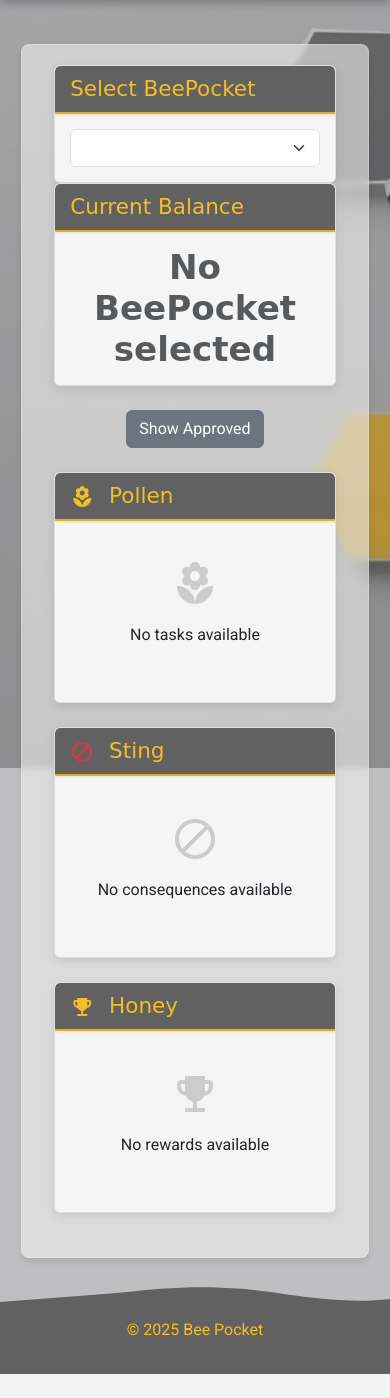
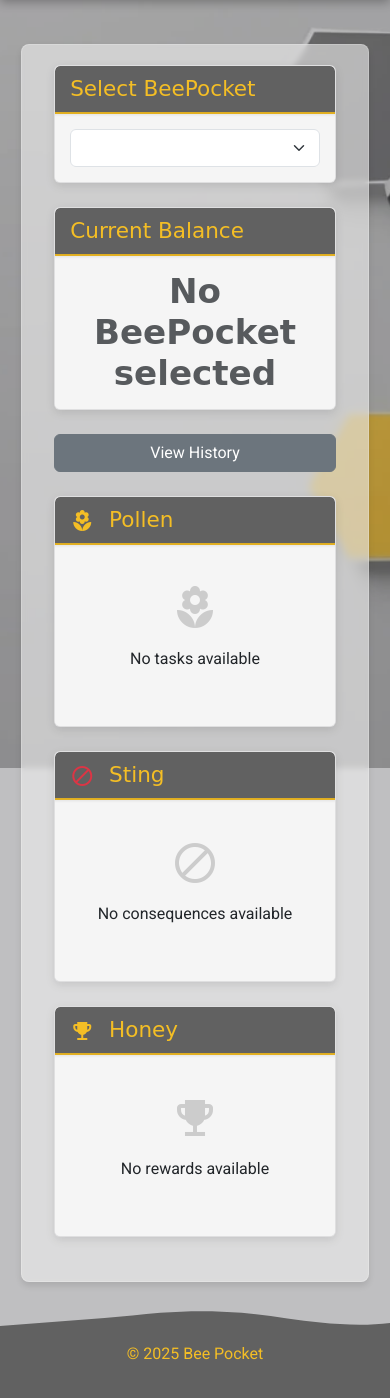
Before and after one commit to joe-aswonvos/bee_pocket, a Django app: page /pocket/ in a window 390 px wide. Shown: the part 76-1474 px from the top of the page. Before the commit the page ends 1450 px from the top, so only its background shows below. Run offline with Django 5.2, Linux system fonts and the light colour scheme; the visitor is signed in with stand-in values (Sample User, id 1); lists and menus that the app fills with data are empty; some web fonts are replaced.

Commit message:
Enhance item approval process and update admin interfaces: add approval date, modify active status, and improve item detail display

```diff
--- a/create_app/views.py
+++ b/create_app/views.py
@@ -117,6 +117,8 @@ def item_instances(request, beepocket_id):
 def approve_item_instance(request, instance_id):
     instance = get_object_or_404(ItemInstance, id=instance_id)
     instance.Approved = True
+    instance.ApprovedOn = timezone.now()
+    instance.ActiveStatus = False
     instance.save()
     return redirect('create_item')
 
--- a/pocket_app/templates/pocket.html
+++ b/pocket_app/templates/pocket.html
@@ -7,13 +7,13 @@
 {% block content %}
 <div class="container">
   <!-- BeePocket Selection and Balance Section -->
-  <div class="row mb-4 align-items-center">
-    <div class="col-md-6">
-      <div class="card">
+  <div class="row mb-4 align-items-stretch">
+    <div class="col-md-6 mb-4 mb-md-0 d-flex">
+      <div class="card h-100 flex-grow-1">
         <div class="card-header">
           <h4 class="m-0">Select BeePocket</h4>
         </div>
-        <div class="card-body">
+        <div class="card-body d-flex justify-content-center align-items-center">
           <select id="beepocket-selector" class="form-select" onchange="location.href='?beepocket_id='+this.value">
             {% for beepocket in beepockets %}
               <option value="{{ beepocket.id }}" {% if selected_beepocket and selected_beepocket.id == beepocket.id %}selected{% endif %}>
@@ -25,8 +25,8 @@
       </div>
     </div>
 
-    <div class="col-md-6">
-      <div class="card">
+    <div class="col-md-6 d-flex">
+      <div class="card h-100 flex-grow-1">
         <div class="card-header">
           <h4 class="m-0">Current Balance</h4>
         </div>
@@ -53,18 +53,18 @@
   <!-- Toggle Button for Approved/Not Approved Items -->
   <div class="row mb-4">
     <div class="col text-center">
-      <a href="?beepocket_id={{ selected_beepocket.id }}&show_approved={{ show_approved|toggle_boolean }}" class="btn btn-secondary">
+      <a href="?beepocket_id={{ selected_beepocket.id }}&show_approved={{ show_approved|toggle_boolean }}" class="btn btn-secondary w-100">
         {% if show_approved %}
-          Show Not Approved
+          Show Available
         {% else %}
-          Show Approved
+          View History
         {% endif %}
       </a>
     </div>
   </div>
 
   <!-- Main Content: Three Columns -->
-  <div class="row">
+  <div class="row d-flex">
     <!-- Pollen (Tasks) Column -->
     <div class="col-md-4 mb-4">
       <div class="card h-100">
@@ -74,16 +74,20 @@
             Pollen
           </h4>
         </div>
-        <div class="card-body" id="pollen-container" style="max-height: 500px; overflow-y: auto;">
+        <div class="card-body scrolling" id="pollen-container">
           {% if pollen_items %}
           {% for item in pollen_items %}
           <div class="card item-card mb-3" onclick="window.location.href='{% url 'item_detail' item.id %}'">
             <div class="card-body p-3">
-              <div class="justify-content-between align-items-center">
-                <h5 class="card-title mb-1">{{ item.item.item_name }}</h5>
-                <span class="badge rounded-circle bg-success">+{{ item.item.item_value }}</span>
+              <div class="justify-content-between align-items-center row">
+                <h5 class="card-title mb-1 col-10">{{ item.item.item_name }}</h5>
+                <span class="badge bg-success col-2">+{{ item.item.item_value }}</span>
               </div>
+              {% if item.Approved %}
+              <span class="text-muted small">Completed: {{ item.ApprovedOn|date:"M d, Y" }}</span>
+              {% else %}
               <span class="text-muted small">Complete by: {{ item.expireon|date:"M d, Y" }}</span>
+              {% endif %}
               <p class="card-text text-muted small description">{{ item.item.item_description }}</p>
             </div>
           </div>
@@ -107,16 +111,21 @@
             Sting
           </h4>
         </div>
-        <div class="card-body" id="sting-container" style="max-height: 500px; overflow-y: auto;">
+        <div class="card-body scrolling" id="sting-container">
           {% if sting_items %}
             {% for item in sting_items %}
               <div class="card item-card mb-3" onclick="window.location.href='{% url 'item_detail' item.id %}'">
                 <div class="card-body p-3">
-                  <div class="d-flex justify-content-between">
-                    <h5 class="card-title mb-1">{{ item.item.item_name }}</h5>
-                    <span class="badge bg-danger">-{{ item.item.item_value }}</span>
+                  <div class="justify-content-between align-items-center row">
+                    <h5 class="card-title mb-1 col-10">{{ item.item.item_name }}</h5>
+                    <span class="badge bg-danger col-2">-{{ item.item.item_value }}</span>
                   </div>
-                  <p class="card-text text-muted small mb-0">{{ item.created_on|date:"M d, Y" }}</p>
+                  {% if item.Approved %}
+                    <span class="text-muted small">Received: {{ item.ApprovedOn|date:"M d, Y" }}</span>
+                  {% else %}
+                    <span class="text-muted small">Expires: {{ item.expireon|date:"M d, Y" }}</span>
+                  {% endif %}
+                  <p class="card-text text-muted small description">{{ item.item.item_description }}</p>
                 </div>
               </div>
             {% endfor %}
@@ -139,18 +148,23 @@
             Honey
           </h4>
         </div>
-        <div class="card-body" id="honey-container" style="max-height: 500px; overflow-y: auto;">
+        <div class="card-body scrolling" id="honey-container">
           {% if honey_items %}
             {% for item in honey_items %}
-              <div class="card item-card mb-3" onclick="window.location.href='{% url 'item_detail' item.id %}'">
-                <div class="card-body p-3">
-                  <div class="d-flex justify-content-between">
-                    <h5 class="card-title mb-1">{{ item.item.item_name }}</h5>
-                    <span class="badge bg-warning text-dark">-{{ item.item.item_value }}</span>
-                  </div>
-                  <p class="card-text text-muted small mb-0">{{ item.created_on|date:"M d, Y" }}</p>
+            <div class="card item-card mb-3" onclick="window.location.href='{% url 'item_detail' item.id %}'">
+              <div class="card-body p-3">
+                <div class="justify-content-between align-items-center row">
+                  <h5 class="card-title mb-1 col-10">{{ item.item.item_name }}</h5>
+                  <span class="badge bg-warning col-2">-{{ item.item.item_value }}</span>
                 </div>
+                {% if item.Approved %}
+                  <span class="text-muted small">Received: {{ item.ApprovedOn|date:"M d, Y" }}</span>
+                {% else %}
+                  <span class="text-muted small">Expires: {{ item.expireon|date:"M d, Y" }}</span>
+                {% endif %}
+                <p class="card-text text-muted small description">{{ item.item.item_description }}</p>
               </div>
+            </div>
             {% endfor %}
           {% else %}
             <div class="text-center py-4">
--- a/static/css/style.css
+++ b/static/css/style.css
@@ -30,7 +30,7 @@
    --z-content: 1;
    --z-header: 10;
    --z-footer: 10;
-   --z-modal-backdrop: -1;
+   --z-modal-backdrop: 11;
    --z-modal: 1060;
  }
 
@@ -221,6 +221,11 @@
    flex: 1;
  }
 
+ .scrolling {
+  max-height: 400px;
+  overflow-y: auto;
+ }
+
  /* Custom scrollable area background */
  .myscrollable {
    background-color: rgba(var(--primary-color-rgb), 0.1);
@@ -311,6 +316,13 @@
   top: -0.1em;
 }
 
+.btn.disabled {
+  pointer-events: none;
+  opacity: 0.5;
+  background-color: var(--tertiary-color);
+  border-color: var(--tertiary-color);
+}
+
  /* ====================================
   * 8. MODAL COMPONENTS
   * ==================================== */
@@ -320,24 +332,9 @@
    pointer-events: none;
  }
 
- .modal {
-   z-index: var(--z-modal);
- }
-
- .modal-dialog {
+ .modal-dialog, .modal-content, .modal-header, .modal-body, .modal-footer, .modal {
    z-index: var(--z-modal);
    pointer-events: auto;
- }
-
- .modal-content {
-   z-index: var(--z-modal);
-   background-color: white;
-   pointer-events: auto;
- }
-
- .modal-content * {
-   pointer-events: auto;
-   opacity: 1;
  }
 
  /* ====================================
--- a/static/js/script.js
+++ b/static/js/script.js
@@ -4,8 +4,7 @@ document.addEventListener("DOMContentLoaded", function () {
   const modalElements = document.querySelectorAll(".modal");
   modalElements.forEach((modal) => {
     modal.addEventListener("show.bs.modal", function () {
-      // Set modal to higher z-index immediately
-      modal.style.zIndex = "1050";
+      document.body.appendChild(modal);
 
       setTimeout(() => {
         // Configure backdrop properly
@@ -55,32 +54,44 @@ function showItemInstances(beepocketId) {
     .then((data) => {
       const itemInstancesDiv = document.getElementById("item_instances");
       itemInstancesDiv.innerHTML = "";
-      data.item_instances.forEach((instance) => {
+
+      // Sort items: approved items at the bottom
+      const sortedItems = data.item_instances.sort((a, b) => a.approved - b.approved);
+
+      sortedItems.forEach((instance) => {
         const card = document.createElement("div");
-        card.className = "col-md-12";
+        card.className = "d-flex justify-content-between align-items-center mb-2";
         card.innerHTML = `
-                    <div class="card mb-3">
-                        <div class="card-header">
-                            ${instance.item_name}
-                        </div>
-                        <div class="card-body">
+                  <div>
+                    <h5 class="card-title">${instance.item_name}</h5>
                     <p class="card-text">Created By: ${instance.created_by}</p>
                     <p class="card-text">Created On: ${instance.created_on}</p>
                     <p class="card-text">Active Status: ${instance.active_status}</p>
                     <p class="card-text">Approved: ${instance.approved}</p>
-                            <a href="/create/approve_item_instance/${instance.id}/" class="btn btn-success btn-sm" title="Approve Instance">
+                  </div>
+                  <div>
+                    <a href="/create/approve_item_instance/${instance.id}/" class="btn btn-success btn-sm ${instance.approved ? 'disabled' : ''}" title="Approve Instance">
                       <span class="material-icons">check_circle</span>
                     </a>
-                            <a href="/create/edit_item_instance/${instance.id}/" class="btn btn-warning btn-sm" title="Edit Instance">
+                    <a href="/create/edit_item_instance/${instance.id}/" class="btn btn-warning btn-sm ${instance.approved ? 'disabled' : ''}" title="Edit Instance">
                       <span class="material-icons">edit</span>
                     </a>
-                            <a href="/create/delete_item_instance/${instance.id}/" class="btn btn-danger btn-sm" title="Delete Instance">
+                    <a href="/create/delete_item_instance/${instance.id}/" class="btn btn-danger btn-sm ${instance.approved ? 'disabled' : ''}" title="Delete Instance">
                       <span class="material-icons">delete</span>
                     </a>
                   </div>
-                    </div>
+
                 `;
         itemInstancesDiv.appendChild(card);
       });
     });
 }
+
+document.getElementById('item_category').addEventListener('change', function() {
+    var newCategoryInput = document.getElementById('new_category_name');
+    if (this.value === 'new') {
+        newCategoryInput.style.display = 'block';
+    } else {
+        newCategoryInput.style.display = 'none';
+    }
+});
--- a/templates/base.html
+++ b/templates/base.html
@@ -83,8 +83,8 @@
       </nav>
     </header>
 
-    <main class="container my-4 d-flex flex-grow-1">
-      <div class="content-container container flex-grow-1 d-flex flex-column">
+    <main class="container my-4 d-flex">
+      <div class="content-container container d-flex flex-column">
         {% block content %}{% endblock %}
       </div>
     </main>
```
Also changed, not shown: admin_app/admin.py (+23 -3 lines), admin_app/templates/admin.html (+5 -5 lines), create_app/templates/create.html (+10 -23 lines), pocket_app/admin.py (+25 -4 lines), pocket_app/templates/item_detail.html (+10 -9 lines). Lines whose indentation alone changed are shown as unchanged.
